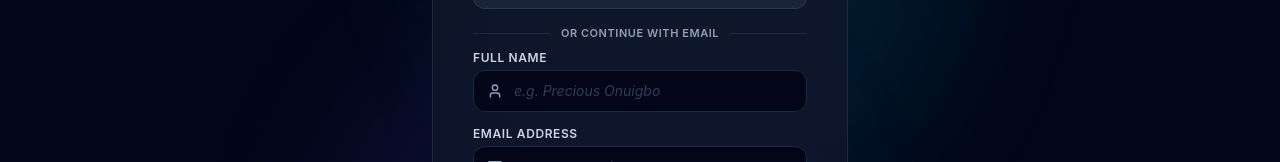
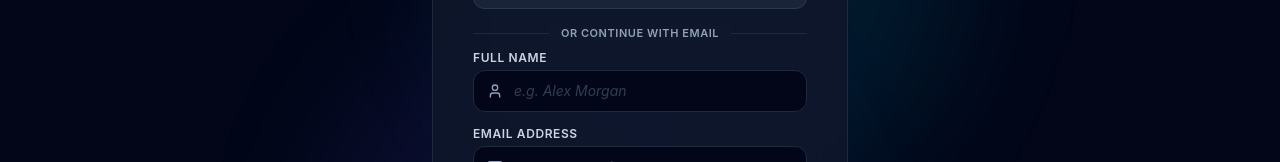
Before and after one commit to onuigboprecious/bloomFE, a React (Vite) app: page /signup in a window 1280 px wide. Shown: the part 292-454 px from the top of the page. Built offline with nearby package versions, Linux system fonts and the light colour scheme.

Commit message:
refactor(auth): replace name placeholders with Alex Morgan

```diff
--- a/src/components/auth/SignUpPage.jsx
+++ b/src/components/auth/SignUpPage.jsx
@@ -161,7 +161,7 @@ export const SignUpPage = () => {
                       autoComplete="off"
                       value={fullName}
                       onChange={(e) => setFullName(e.target.value)}
-                      placeholder="e.g. Precious Onuigbo"
+                      placeholder="e.g. Alex Morgan"
                       className="w-full bg-slate-50 dark:bg-slate-950 border border-slate-200 dark:border-slate-800 text-slate-900 dark:text-white rounded-xl pl-10 pr-4 py-2.5 text-sm focus:outline-none focus:ring-2 focus:ring-[#00BCFF]/40 focus:border-[#00BCFF] placeholder:text-slate-400/50 dark:placeholder:text-slate-500/50 placeholder:italic placeholder:font-normal"
                     />
                   </div>
--- a/src/components/onboarding/ActivateCardModal.jsx
+++ b/src/components/onboarding/ActivateCardModal.jsx
@@ -217,7 +217,7 @@ export const ActivateCardModal = ({ isOpen, onClose }) => {
                   type="text"
                   value={fullName}
                   onChange={(e) => setFullName(e.target.value)}
-                  placeholder="e.g. Precious Onuigbo"
+                  placeholder="e.g. Alex Morgan"
                   className="w-full bg-slate-950 border border-slate-800 text-white px-3.5 py-2.5 rounded-xl text-xs font-bold focus:outline-none focus:border-[#00BCFF]"
                   required
                 />
--- a/src/components/ui/ShareBackModal.jsx
+++ b/src/components/ui/ShareBackModal.jsx
@@ -66,7 +66,7 @@ export const ShareBackModal = ({ isOpen, onClose, ownerName, cardUid, username }
     onClose();
   };
 
-  const displayName = ownerName || profile?.name || 'Precious Onuigbo';
+  const displayName = ownerName || profile?.name || 'Alex Morgan';
 
   return (
     <AnimatePresence>
--- a/src/context/AppContext.jsx
+++ b/src/context/AppContext.jsx
@@ -396,7 +396,7 @@ export const AppProvider = ({ children }) => {
     setClaimToast({
       show: true,
       uid: cardId,
-      message: `Card #${cardId} Claimed & Linked Immediately to @${profile.username || 'precious'}!`
+      message: `Card #${cardId} Claimed & Linked Immediately to @${profile.username || 'alexmorgan'}!`
     });
     setTimeout(() => {
       setClaimToast((prev) => ({ ...prev, show: false }));
```
